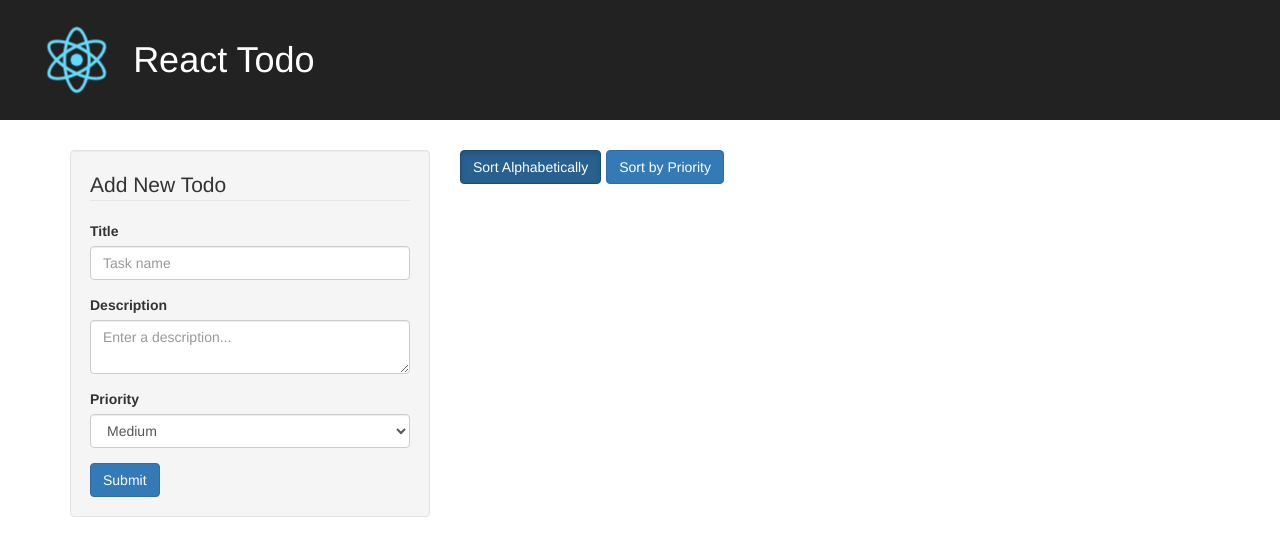
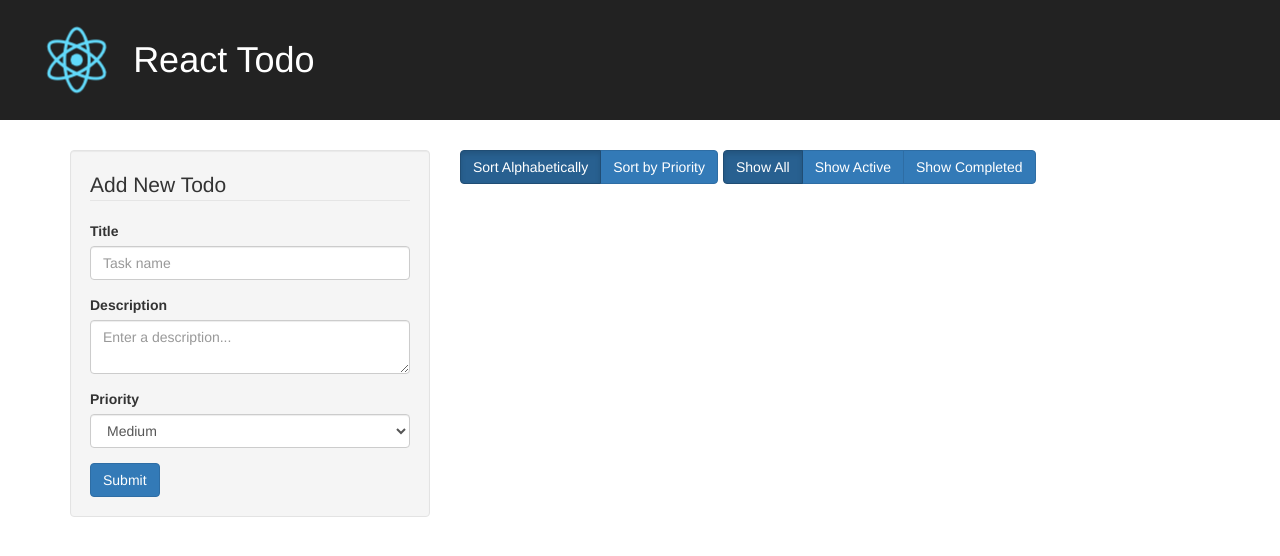
Before and after one commit to Ailuridaes/ReactTodo, a React (Create React App) app: page / in a window 1280 px wide. Shown: the top 556 px of the page. Built offline with nearby package versions, Linux system fonts and the light colour scheme.

Commit message:
Implement visibility filter

```diff
--- a/src/components/DisplayOptionControls.js
+++ b/src/components/DisplayOptionControls.js
@@ -1,15 +1,29 @@
 import React from 'react';
 import SortButton from '../containers/SortButton';
-import { ButtonToolbar } from 'react-bootstrap';
+import FilterButton from '../containers/FilterButton';
+import { ButtonGroup, ButtonToolbar } from 'react-bootstrap';
 
 const DisplayOptionControls = () => (
-  <ButtonToolbar style={{marginBottom: 20}}>
+  <ButtonToolbar>
+    <ButtonGroup style={{marginBottom: 20}}>
       <SortButton propertyName="title">
 	Sort Alphabetically
       </SortButton>
       <SortButton propertyName="priority">
 	Sort by Priority
       </SortButton>
+    </ButtonGroup>
+    <ButtonGroup style={{marginBottom: 20}}>
+      <FilterButton propertyName="SHOW_ALL">
+	Show All
+      </FilterButton>
+      <FilterButton propertyName="SHOW_ACTIVE">
+	Show Active
+      </FilterButton>
+      <FilterButton propertyName="SHOW_COMPLETED">
+	Show Completed
+      </FilterButton>
+    </ButtonGroup>
   </ButtonToolbar>
 );
 
--- /dev/null
+++ b/src/containers/FilterButton.js
@@ -0,0 +1,24 @@
+import { connect } from 'react-redux';
+import { setVisibilityFilter } from '../actions';
+import Button from '../components/Button';
+
+const mapStateToProps = (state, ownProps) => {
+  return {
+    active: ownProps.propertyName === state.visibilityFilter
+  };
+}
+
+const mapDispatchToProps = (dispatch, ownProps) => {
+  return {
+    onClick: () => {
+      dispatch(setVisibilityFilter(ownProps.propertyName));
+    }
+  };
+}
+
+const FilterButton = connect(
+  mapStateToProps,
+  mapDispatchToProps
+)(Button);
+
+export default FilterButton;
```
Lines whose indentation alone changed are shown as unchanged.
